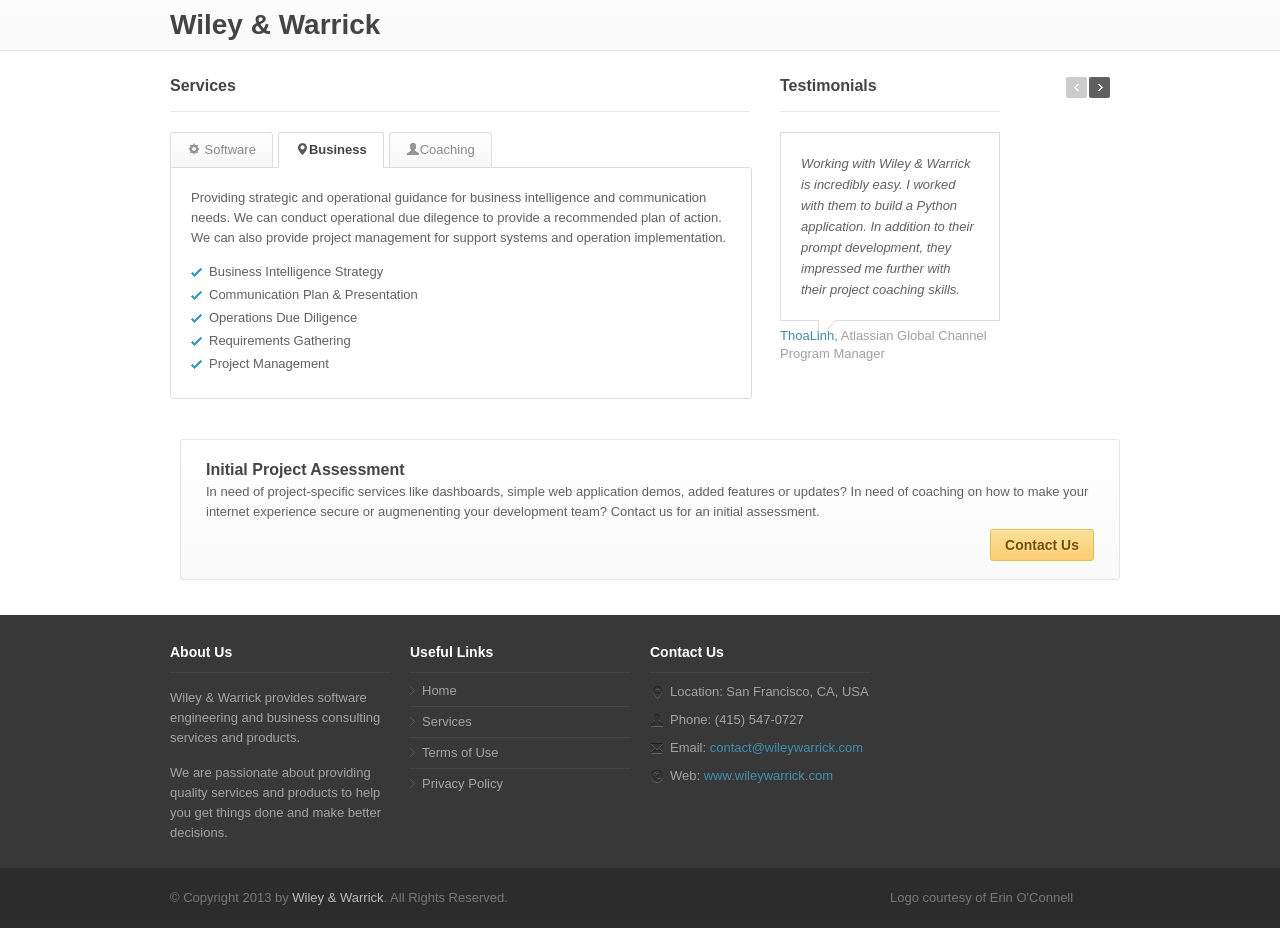
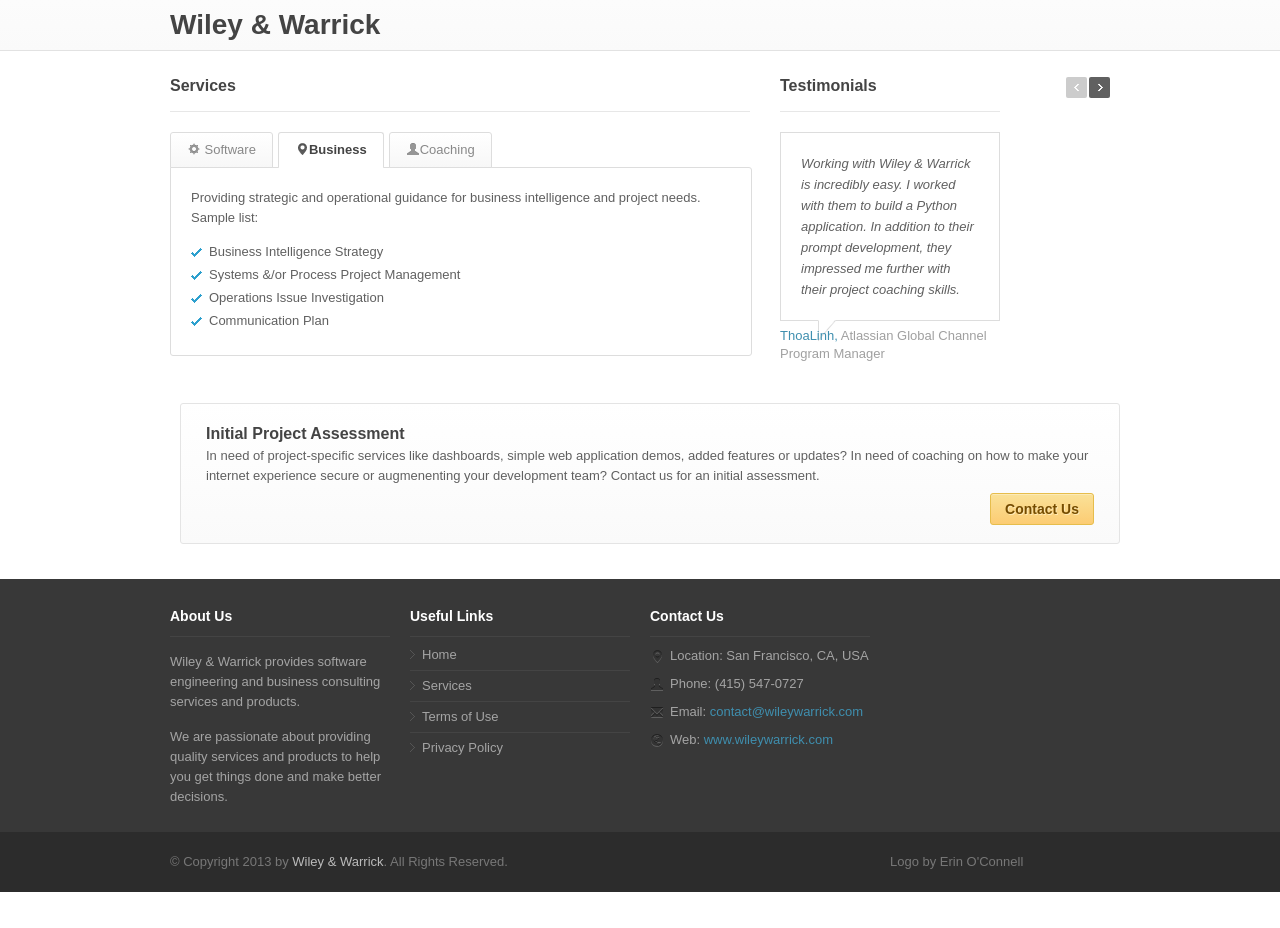
Before and after one commit to nyghtowl/Wiley, a Flask app: page /services in a window 1280 px wide, after a click on "Business". Shown: the part 80-1008 px from the top of the page. After the commit the page ends 972 px from the top, so only its background shows below. Run offline with Flask 2, Linux system fonts and the light colour scheme; some libraries are stand-ins or nearby versions.

Commit message:
Added in flask mail to handle contact form. Included flash for email success. Adjusted services description. Removed business from Portfolio for now until add examples.

```diff
--- a/app/__init__.py
+++ b/app/__init__.py
@@ -1,6 +1,7 @@
 import os
 from flask import Flask
 from flask.ext.sqlalchemy import SQLAlchemy
+from flask.ext.mail import Mail
 from config import basedir
 
 
@@ -12,5 +13,6 @@ app.config.from_object('config')
 # Variable represents sqlalchemy
 db = SQLAlchemy(app)
 
+mail = Mail(app)
 
 from app import views
--- a/app/templates/layout.html
+++ b/app/templates/layout.html
@@ -202,7 +202,7 @@
 
 		<div class="four columns">
 			<div id="copyright">
-				Logo courtesy of Erin O'Connell
+				Logo by Erin O'Connell
 			</div>
 <!-- 				<li class="facebook"><a href="#">Facebook</a></li>
 				<li class="digg"><a href="#">Digg</a></li>
--- a/app/templates/portfolio.html
+++ b/app/templates/portfolio.html
@@ -13,7 +13,7 @@
 				<ul class="option-set" data-option-key="filter">
 					<li><a href="#filter" class="selected" data-option-value="*">All</a></li>
 					<li><a href="#filter" data-option-value=".software-projects">Software</a></li>
-					<li><a href="#filter" data-option-value=".business-projects">Business</a></li>
+<!-- 					<li><a href="#filter" data-option-value=".business-projects">Business</a></li> -->
 					<li><a href="#filter" data-option-value=".coaching-projects">Coaching</a></li>
 				</ul>
 			</div>
--- a/app/templates/services.html
+++ b/app/templates/services.html
@@ -21,11 +21,12 @@
 		<!-- Tabs Content -->
 		<div class="tabs-container">
 			<div class="tab-content" id="tab1">
-			<p>Providing services and products for web application and data analytics tools. We can help you add functionality or a feature to your existing application or prototype a new concept.</p>
+			<p>Providing services and products for web application and data engineering. We can help add functionality or a feature to an existing application or prototype a new concept. Sample list:</p>
 			<ul class="check_list">
 				<li>Web Application Demo</li>
 				<li>Add New Feature or Functionality</li>
 				<li>Update Existing Application</li>
+				<li>Data Engineering</li>
 				<li>Dashboards & Reports</li>
 				<li>Ruby on Rails</li>
 				<li>Python</li>
@@ -39,20 +40,19 @@
 			</div>
 
 			<div class="tab-content" id="tab2">
-			<p>Providing strategic and operational guidance for business intelligence and communication needs. We can conduct operational due dilegence to provide a recommended plan of action. We can also provide project management for support systems and operation implementation.</p>
+			<p>Providing strategic and operational guidance for business intelligence and project needs. Sample list:</p>
 			<ul class="check_list">
 				<li>Business Intelligence Strategy</li>
-				<li>Communication Plan & Presentation</li>
-				<li>Operations Due Diligence</li>
-				<li>Requirements Gathering</li>
-				<li>Project Management</li>
+				<li>Systems &/or Process Project Management</li>
+				<li>Operations Issue Investigation</li>
+				<li>Communication Plan</li>
 			</ul>
 			</div>
 
 			<div class="tab-content" id="tab3">
-			<p>Providing coaching for project leadership, start-up setup, personal internet security, and project skills and practices.</p>
+			<p>Providing coaching for project leadership, start-up setup, personal internet security, and project skills and practices. Sample list:</p>
 			<ul class="check_list">
-				<li>Project & Product Management Skills</li>
+				<li>Project Management Skills</li>
 				<li>Start-up Operational Setup</li>
 				<li>Personal Internet Security Practices</li>
 			</ul>
--- a/app/views.py
+++ b/app/views.py
@@ -1,8 +1,8 @@
-from flask import render_template, flash, redirect, session, url_for, request, jsonify, g
+from flask import render_template, flash, redirect, session, url_for, request
 from flask.ext.sqlalchemy import get_debug_queries
 from app import app, db
 from config import DATABASE_QUERY_TIMEOUT
-
+from contact_email import send_email
 
 @app.errorhandler(404)
 def internal_error(error):
@@ -34,6 +34,16 @@ def portfolio():
 def contact():
     return render_template('contact.html')
 
+@app.route('/send_msg', methods=['POST'])
+def send_msg():
+    user_name = request.form['name']
+    user_email = request.form['email']
+    message = request.form['message']
+
+    if user_name:
+        send_email(user_name, user_name, message)
+        flash('Your message has been sent.', category='success')
+    return redirect(url_for('contact'))
 
 # Support Docs & Test
 @app.route('/services2')
--- a/requirements.txt
+++ b/requirements.txt
@@ -1,5 +1,6 @@
 Flask==0.10.1
 Flask-Login==0.2.6
+Flask-Mail==0.9.0
 Flask-OpenID==1.1.1
 Flask-SQLAlchemy==1.0
 Flask-WTF==0.9.0
@@ -9,6 +10,7 @@ SQLAlchemy==0.7.9
 Tempita==0.5.1
 WTForms==1.0.4
 Werkzeug==0.9.3
+blinker==1.3
 decorator==3.4.0
 gunicorn==17.5
 itsdangerous==0.23
```
Also changed, not shown: app/contact_email.py (added, +9 -0 lines), app/templates/contact.html (+6 -8 lines), app/templates/flash_partial.html (added, +13 -0 lines), config.py (+11 -2 lines), app/static/css/main.css (line endings or trailing spaces).
